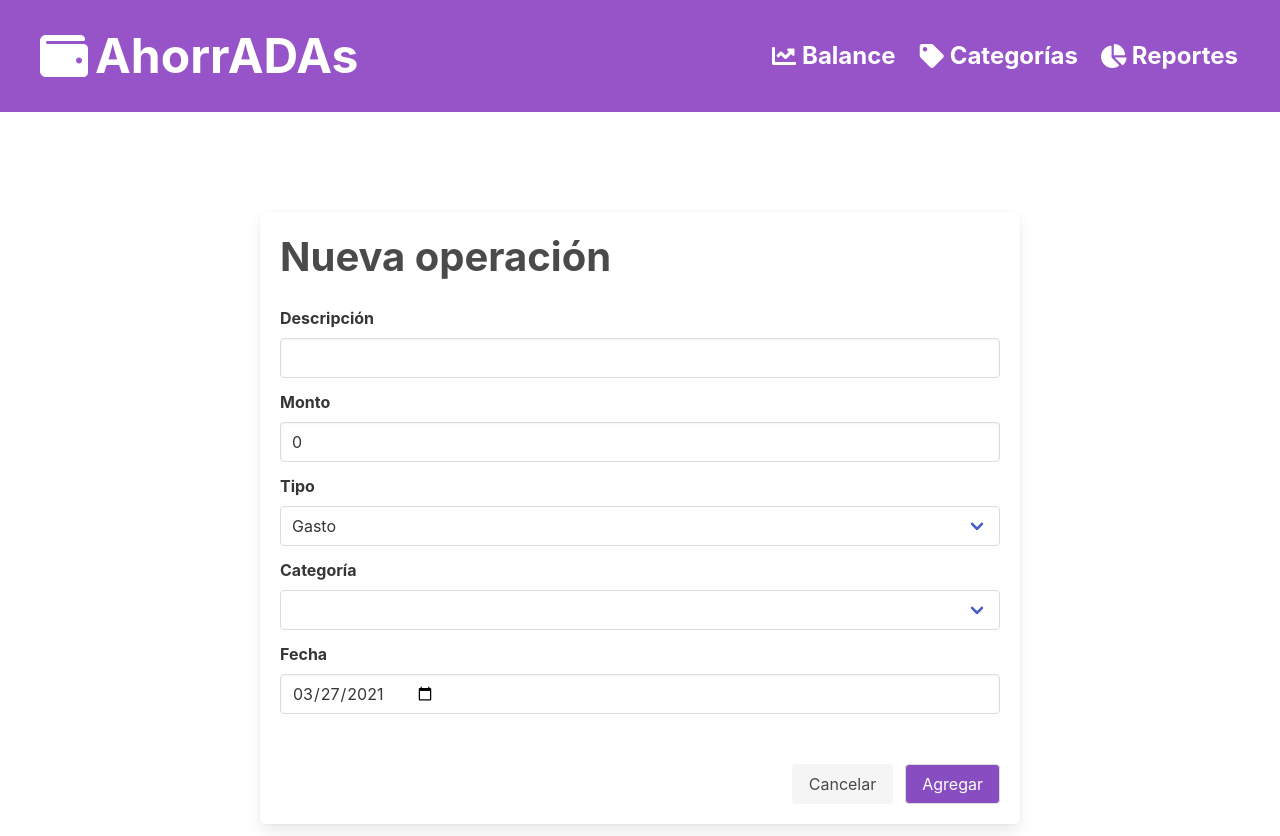
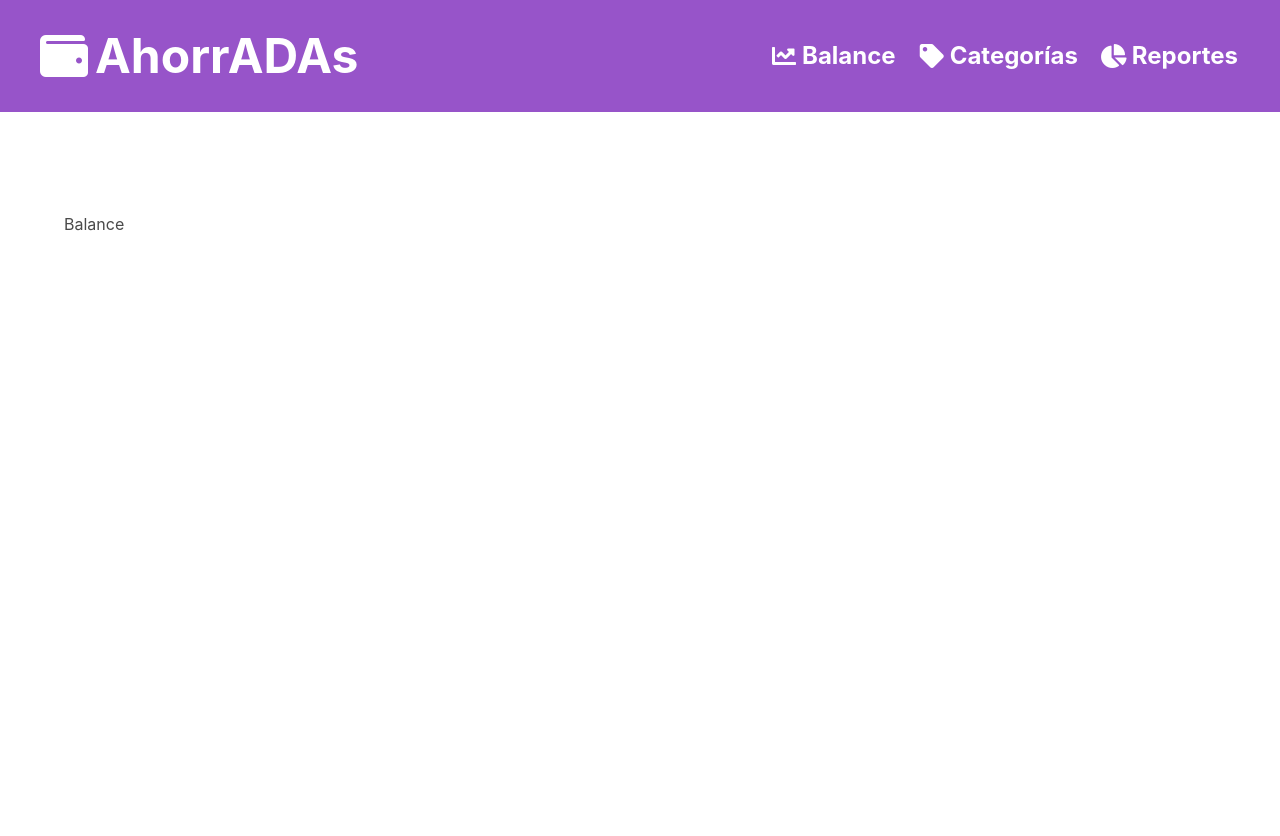
Before and after one commit to julianaplanas/budgeting-app, a plain HTML site: page index.html in a window 1280 px wide. After the commit the page ends 800 px from the top, so only its background shows below. Drawn offline with nearby package versions, Linux system fonts and the light colour scheme.

Commit message:
UPDATE/display for balance page

```diff
--- a/index.html
+++ b/index.html
@@ -77,13 +77,13 @@
       <!-- END OF NAVBAR -->
 
       <!-- START OF BALANCES -->
-      <section class="container display" id="balanceSection">
+      <section class="container" id="balanceSection">
         <h1>Balance</h1>
       </section>
       <!-- END OF BALANCES -->
 
       <!-- START OF NUEVA OPERACION -->
-      <section class="container">
+      <section class="container display">
         <div class="columns">
           <div class="column is-8 is-offset-2">
             <div class="box">
```
